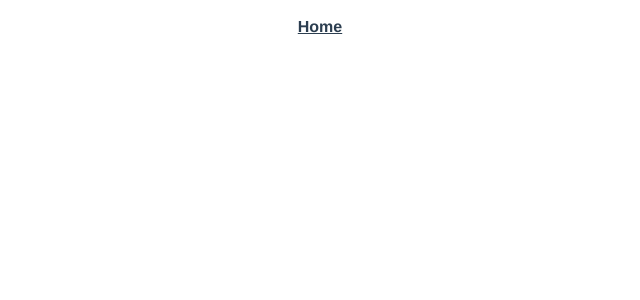
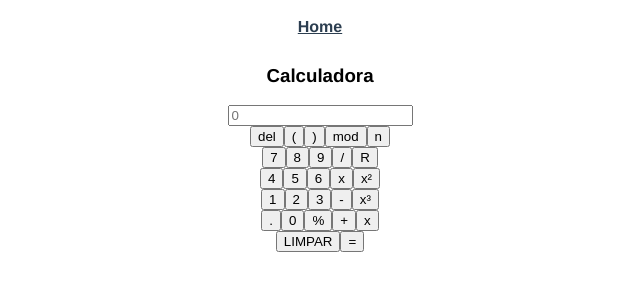
Before and after one commit to JoseHenriquePatrocinio/atividades_front, a Vue app: page /#/calculadora in a window 1280 px wide. Before the commit this address had no page. Shown: the top 300 px of the page, without its empty margins (320-960 px from the left). Built offline with nearby package versions, Linux system fonts and the light colour scheme.

Commit message:
feat: preparando estrutura e logica da calculadora

```diff
--- a/src/router/index.js
+++ b/src/router/index.js
@@ -5,6 +5,7 @@ import FaqView from '../views/FaqView.vue'
 import CliqueParaCurtirView from '../views/CliqueParaCurtirView.vue'
 import FiltroDeUsuariosView from '../views/FiltroDeUsuariosView.vue'
 import BarraNavegacaoView from '../views/BarraNavegacaoView.vue'
+import CalculadoraView from '../views/CalculadoraView.vue'
 
 const routes = [
   {
@@ -36,6 +37,11 @@ const routes = [
     path: '/barranavegacao',
     name: 'barranavegacao',
     component: BarraNavegacaoView
+  },
+  {
+    path: '/calculadora',
+    name: 'calculadora',
+    component: CalculadoraView
   }
 ]
 
--- /dev/null
+++ b/src/views/CalculadoraView.vue
@@ -0,0 +1,105 @@
+<template>
+    <body>
+
+        <div>
+            <div>
+                <div>
+
+                    <div>
+
+                        <div>
+                            <h3>Calculadora</h3>
+                        </div>
+
+                        <div>
+                            <input type="text" id="result" placeholder="0" readonly>
+                        </div>
+                    </div>
+
+                    <div>
+
+                        <div>
+                            <div>
+                                <input type="button" value="del" id="del" @click="del">
+                                <input type="button" value="(" @click="input('(')">
+                                <input type="button" value=")" @click="input(')')">
+                                <input type="button" value="mod" @click="input('mod')">
+                                <input type="button" value="n" @click="input('n')">
+                            </div>
+                            <div>
+                                <input type="button" value="7" @click="input('7')">
+                                <input type="button" value="8" @click="input('8')">
+                                <input type="button" value="9" @click="input('9')">
+                                <input type="button" value="/" @click="input('/')">
+                                <input type="button" value="R" @click="input('r')">
+                            </div>
+                            <div>
+                                <input type="button" value="4" @click="input('4')">
+                                <input type="button" value="5" @click="input('5')">
+                                <input type="button" value="6" @click="input('6')">
+                                <input type="button" value="x" @click="input('*')">
+                                <input type="button" value="x²" @click="input('x²')">
+                            </div>
+                            <div>
+                                <input type="button" value="1" @click="input('1')">
+                                <input type="button" value="2" @click="input('2')">
+                                <input type="button" value="3" @click="input('3')">
+                                <input type="button" value="-" @click="input('-')">
+                                <input type="button" value="x³" @click="input('x³')">
+                            </div>
+                            <div>
+                                <input type="button" value="." @click="input('.')">
+                                <input type="button" value="0" @click="input('0')">
+                                <input type="button" value="%" @click="input('%')">
+                                <input type="button" value="+" @click="input('+')">
+                                <input type="button" value="x" @click="input('*')">
+                            </div>
+                            <div>
+                                <input type="button" value="LIMPAR" id="reset" @click="reset">
+                                <input type="button" value="=" id="equals" @click="calc">
+                            </div>
+                        </div>
+
+                    </div>
+
+                </div>
+            </div>
+        </div>
+    </body>
+</template>
+
+<script>
+export default {
+    data() {
+        return {
+            inputString: ""
+        };
+    },
+    methods: {
+        input(value) {
+            this.inputString += value;
+            document.getElementById('result').value = this.inputString;
+        },
+        del() {
+            this.inputString = this.inputString.slice(0, -1);
+            document.getElementById('result').value = this.inputString;
+        },
+        reset() {
+            this.inputString = "";
+            document.getElementById('result').value = "0";
+        },
+        calc() {
+            try {
+                const result = eval(this.inputString);
+                document.getElementById('result').value = result;
+                this.inputString = result.toString();
+            } catch (error) {
+                document.getElementById('result').value = "Error";
+            }
+        }
+    }
+};
+</script>
+
+<style scoped>
+</style>
--- a/src/views/HomeView.vue
+++ b/src/views/HomeView.vue
@@ -31,6 +31,13 @@
     <router-link to="/barranavegacao" class="card">
       <div>
         <img class="card-img-top" src="/img/mobile.png" alt="FAQ">
+        <h2>Barra de navegação Mobile</h2>
+      </div>
+    </router-link>
+
+    <router-link to="/calculadora" class="card">
+      <div>
+        <img class="card-img-top" src="/img/calculadora.png" alt="FAQ">
         <h2>Barra de navegação Mobile</h2>
       </div>
     </router-link>
```
